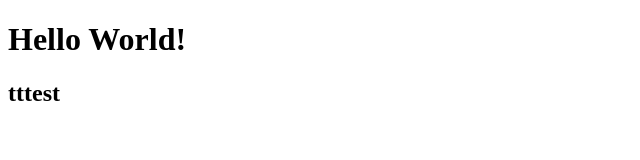
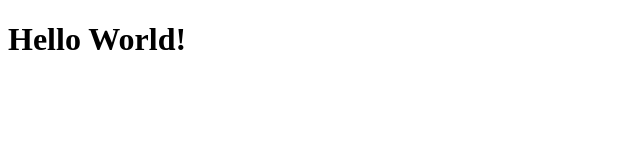
Before and after one commit to TreyCoz3/MI349HelloWorldPt1, a plain HTML site: page index.html in a window 1280 px wide. Shown: the full height of the page, 0-640 px from the left. Drawn offline with Linux system fonts and the light colour scheme.

Commit message:
Final for assinment 1

```diff
--- a/index.html
+++ b/index.html
@@ -1,10 +1,9 @@
 <!DOCTYPE html>
+<html>
 <header>
-
 </header>
 
 <body>
     <h1> Hello World! </h1>
-    <h2>tttest</h2>
 </body>
 </html>
```
